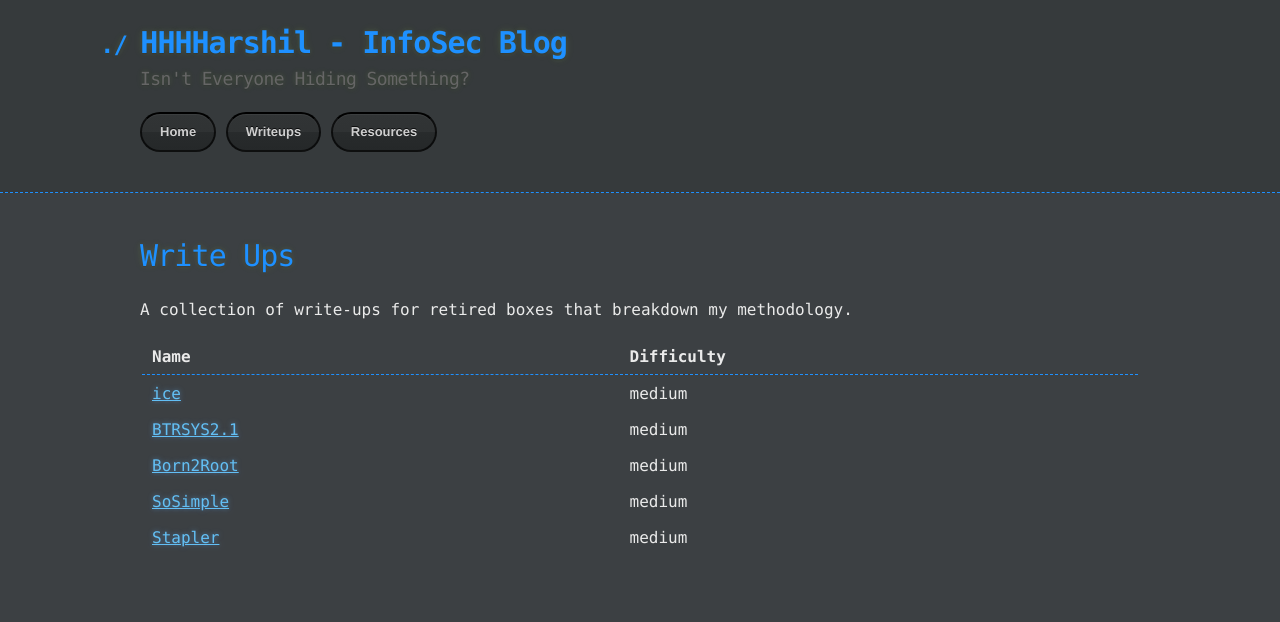
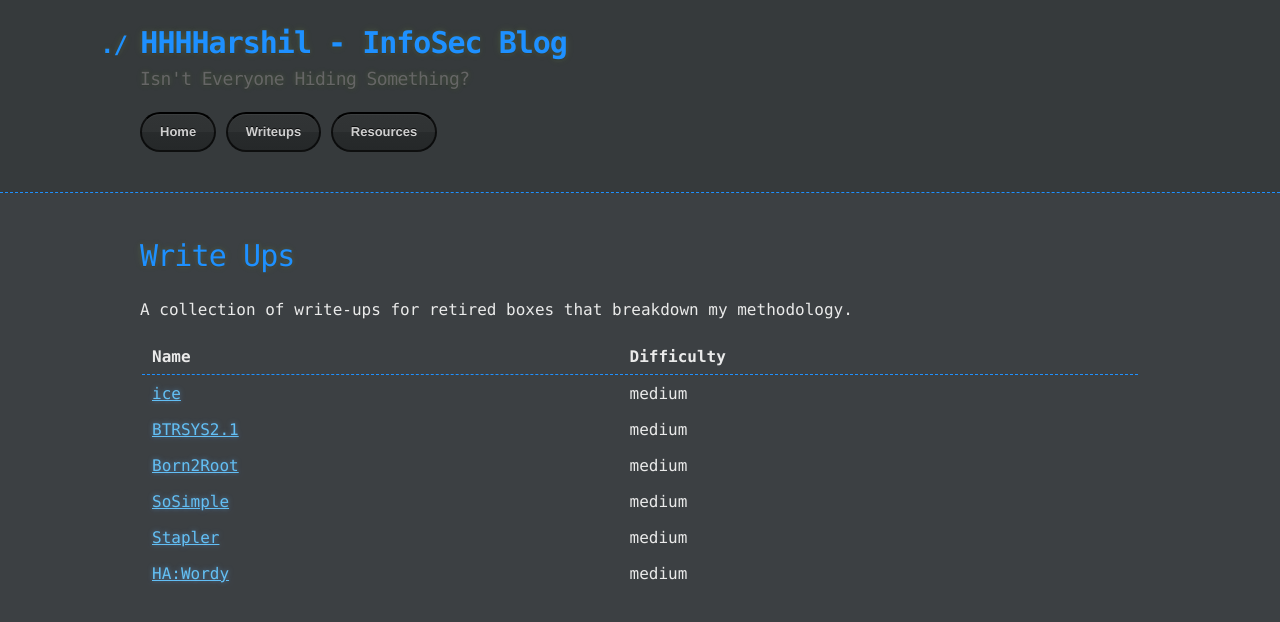
Before and after one commit to hhhharshil/hhhharshil.github.io, a Jekyll site: the page built from writeups.md, in a window 1280 px wide. Shown: the top 622 px of the page. Built offline with Jekyll 4.4.1, drawn with Linux system fonts in a browser that asks for light colours.

Commit message:
added ha:wordy

```diff
--- a/writeups.md
+++ b/writeups.md
@@ -15,3 +15,4 @@ A collection of write-ups for retired boxes that breakdown my methodology.
 | [Born2Root](/writeups/2021-12-24-born2root.md)  | medium     |
 | [SoSimple](/writeups/2021-12-25-sosimple.md)    | medium     |
 | [Stapler](/writeups/2021-12-26-stapler.md)      | medium     |
+| [HA:Wordy](/writeups/2021-12-27-hawordy.md)     | medium     |
```
